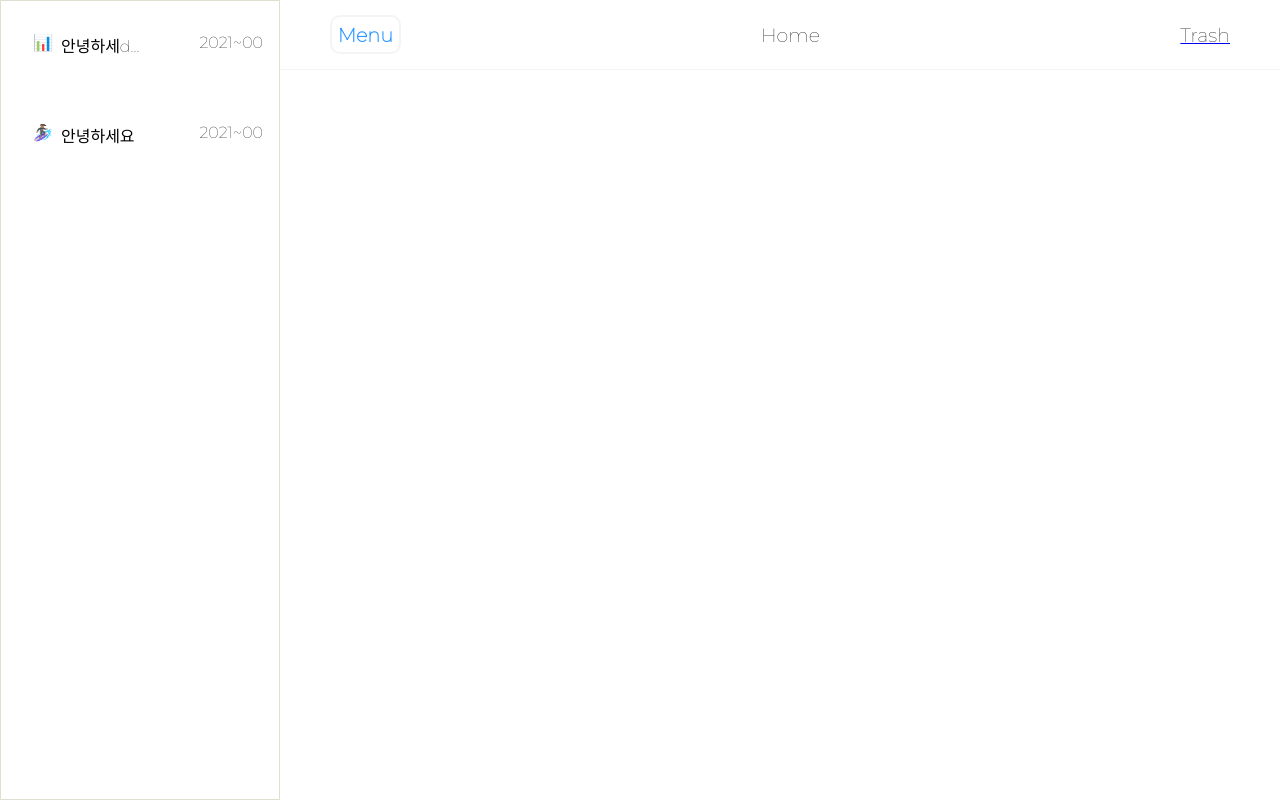
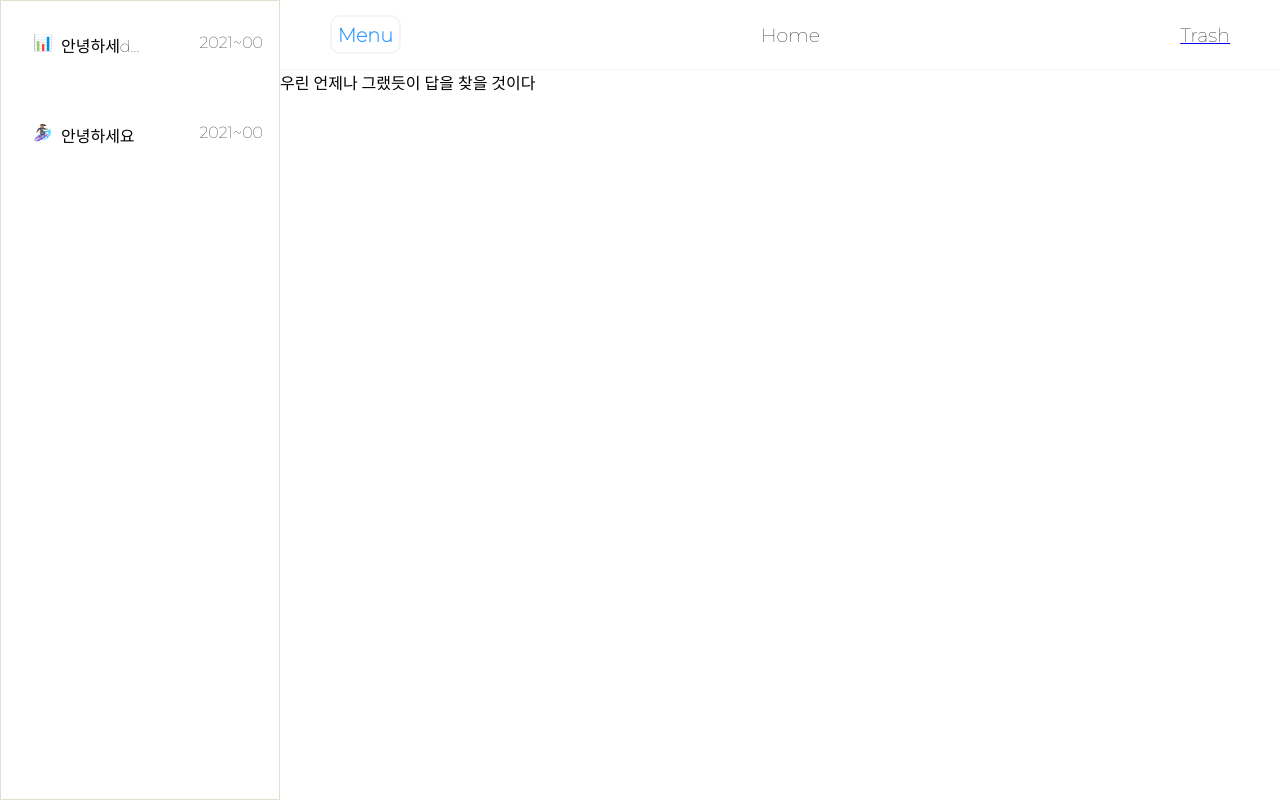
Before and after one commit to moonheekim0118/Atomic-Memo, a React app: page / in a window 1280 px wide. Built offline with nearby package versions, Linux system fonts and the light colour scheme; the HTML template or start-up script is replaced by a standard one.

Commit message:
style : edit Templates styling

```diff
--- a/src/components/organisms/Header/index.tsx
+++ b/src/components/organisms/Header/index.tsx
@@ -5,13 +5,12 @@ import Span from '../../atoms/Span';
 import Button from '../../atoms/Button';
 
 interface Props {
-  navOpen: boolean;
   onToggle?: (e: React.MouseEvent<HTMLSpanElement>) => void;
   pageName: string;
 }
-const Header = ({ navOpen, onToggle, pageName }: Props) => {
+const Header = ({ onToggle, pageName }: Props) => {
   return (
-    <StyledHeader navOpen={navOpen}>
+    <StyledHeader>
       <Button onClick={onToggle} color="#3399ff">
         Menu
       </Button>
@@ -29,19 +28,12 @@ const Header = ({ navOpen, onToggle, pageName }: Props) => {
   );
 };
 
-const StyledHeader = styled.header<Props>`
+const StyledHeader = styled.header`
   display: flex;
   justify-content: space-between;
   align-items: center;
   padding: 0 50px;
 
-  position: fixed;
-  top: 0;
-  right: 0;
-  bottom: 0;
-
-  transition: width 0.5s ease;
-  width: ${(props) => (props.navOpen ? 'calc(100% - 280px);' : '100%')};
   height: 70px;
   border-bottom: 1px solid #f4f4f4;
 `;
--- a/src/pages/Home/index.tsx
+++ b/src/pages/Home/index.tsx
@@ -15,7 +15,11 @@ const mockData = [
 const Home = () => {
   let { id } = useParams<{ id: string }>();
 
-  return <Templates datas={mockData} pageName="Home" />;
+  return (
+    <Templates datas={mockData} pageName="Home">
+      <div>우린 언제나 그랬듯이 답을 찾을 것이다</div>
+    </Templates>
+  );
 };
 
 export default Home;
--- a/src/pages/templates/index.tsx
+++ b/src/pages/templates/index.tsx
@@ -3,6 +3,7 @@ import useToggle from '../../hooks/useToggle';
 import Navigation from '../../components/organisms/Navigation';
 import Header from '../../components/organisms/Header';
 import memoDatas from '../../model/memoData';
+import styled from 'styled-components';
 
 interface Props {
   datas: Array<memoDatas>;
@@ -15,12 +16,23 @@ const Templates = ({ datas, pageName, children }: Props) => {
   const [openNav, toggleNav] = useToggle();
 
   return (
-    <>
-      <Header navOpen={openNav} onToggle={toggleNav} pageName={pageName} />
+    <Main open={openNav}>
       <Navigation open={openNav} datas={datas} />
+      <Header onToggle={toggleNav} pageName={pageName} />
       {children}
-    </>
+    </Main>
   );
 };
 
+const Main = styled.main<{ open: boolean }>`
+  position: absolute;
+  right: 0;
+  display: flex;
+  flex-direction: column;
+  justify-content: center;
+
+  transition: width 0.5s ease;
+  width: ${(props) => (props.open ? 'calc(100% - 280px);' : '100%')};
+`;
+
 export default Templates;
```
